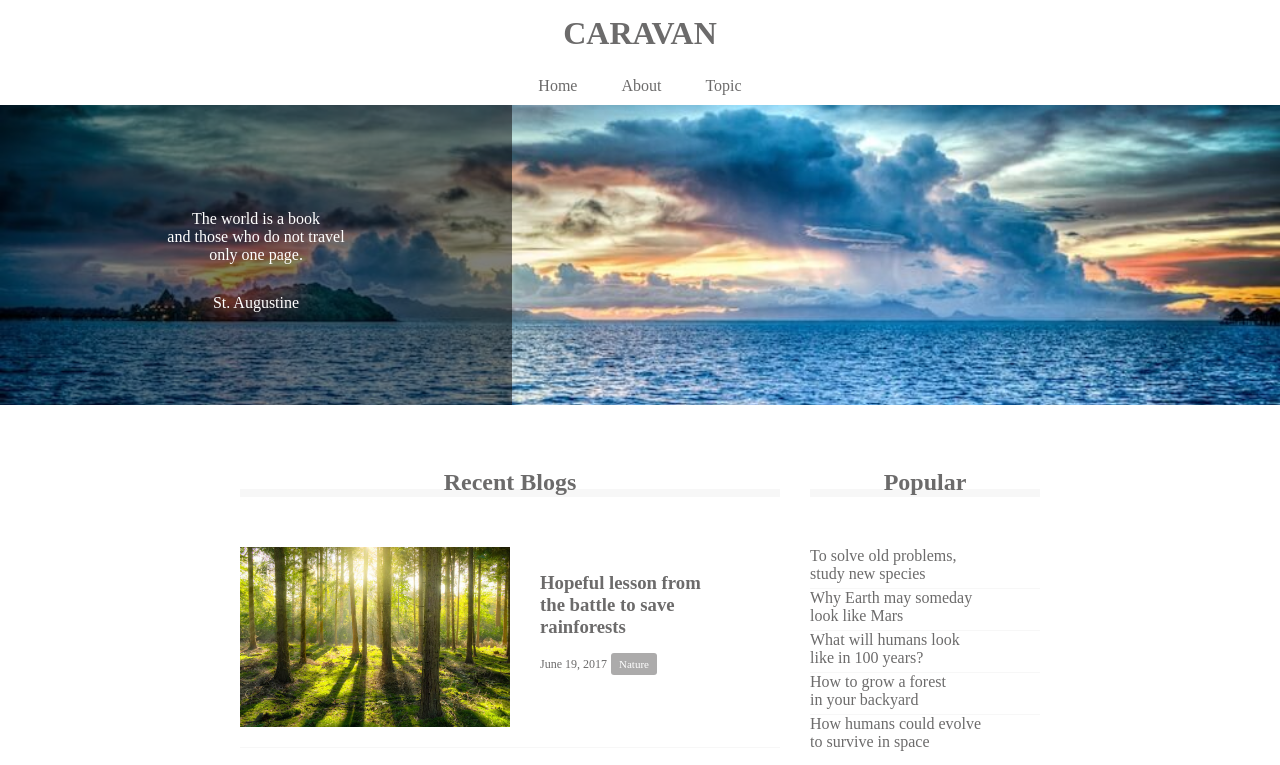
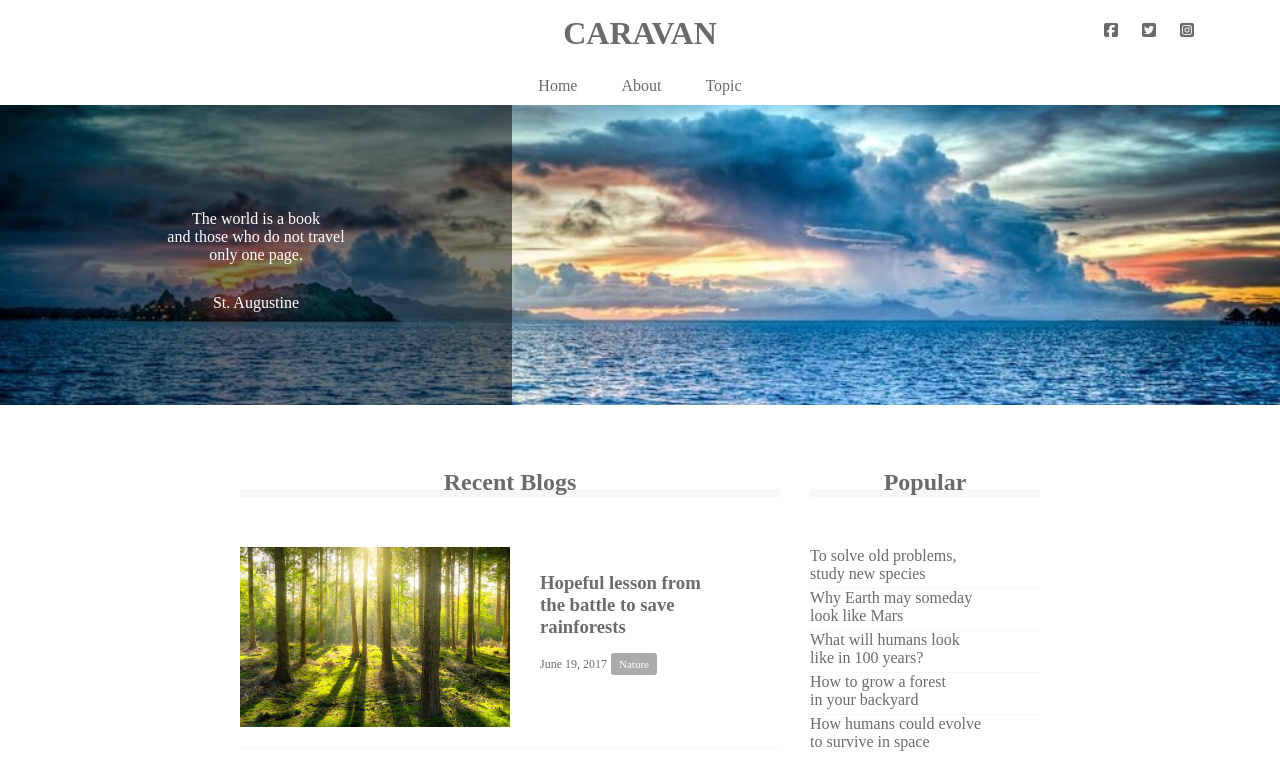
Before and after one commit to natsu0426/caravan, a plain HTML site: page index.html in a window 1280 px wide. Shown: the top 765 px of the page. Drawn offline with Linux system fonts and the light colour scheme.

Commit message:
9章　追加　snsアイコン　フォント

```diff
--- a/index.html
+++ b/index.html
@@ -2,6 +2,7 @@
 <html lang="ja">
   <head>
     <meta charset="UTF-8" />
+    <script src="https://kit.fontawesome.com/87f11482c0.js" crossorigin="anonymous"></script>
     <link rel="stylesheet" href="style.css">
     <title>CARAVAN</title>
   </head>
@@ -13,6 +14,12 @@
           CARAVAN
         </a>
       </h1>
+      <div class="social">
+        <i class="fab fa-facebook-square"></i>
+        <i class="fab fa-twitter-square"></i>
+        <i class="fab fa-instagram-square"></i>
+      </div>
+
     </header>
 
     <nav>
--- a/style.css
+++ b/style.css
@@ -9,11 +9,30 @@ a {
   text-decoration: none;
 }
 
+header,
+nav,
+.main-visual,
+footer {
+  font-family: chalkduster, "Bradley Hand", Couruer, "Segoe Print", sana-serif;
+}
+
 header {
   width: 90%;
   padding: 15px 0;
   margin: 0 auto;
   text-align: center;
+  position: relative;
+}
+
+.social {
+  position: absolute;
+  top: 22px;
+  right: 22px;
+}
+
+.social i {
+  display: inline-block;
+  margin-left: 20px;
 }
 
 header .heading {
```
